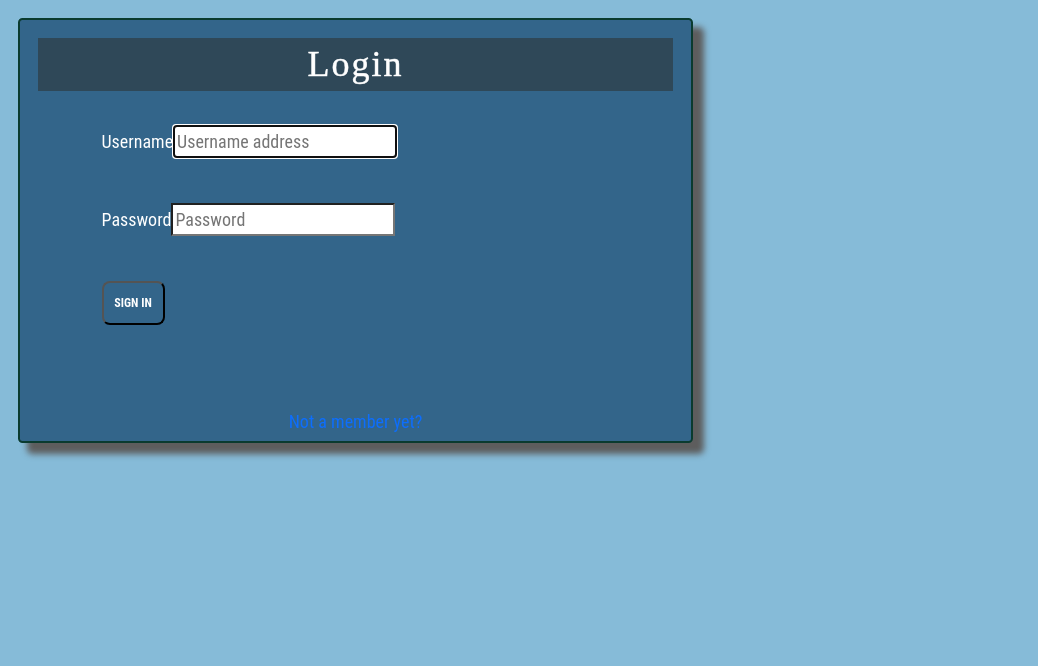
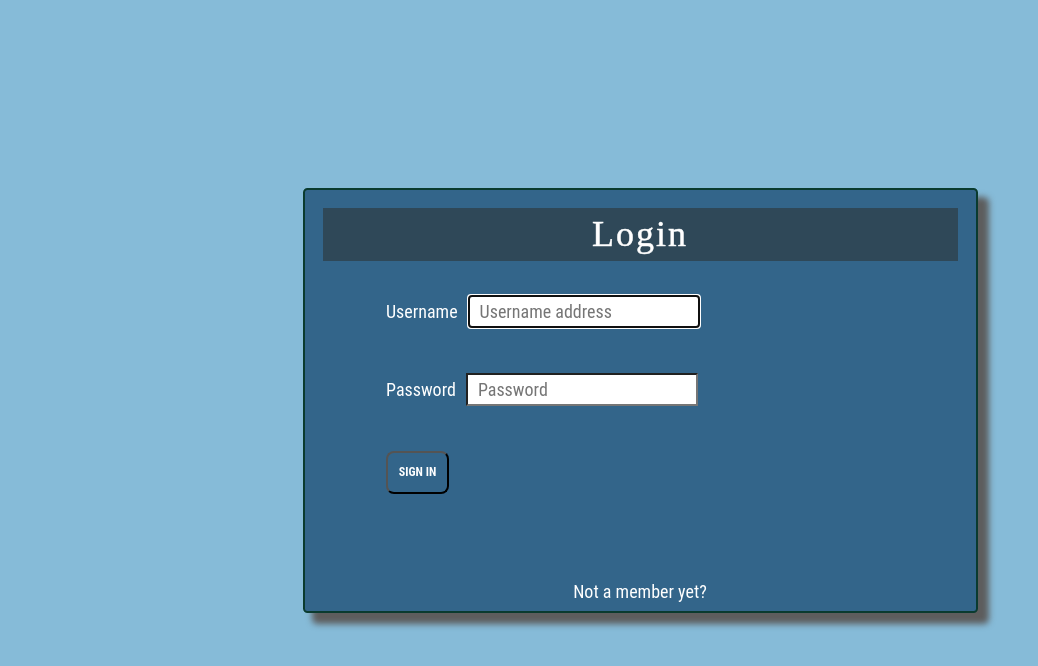
Before and after one commit to JakeBrooks98/OtherWorldsClient, a React (Create React App) app: page /login in a window 1280 px wide. Shown: the top 666 px of the page, without its empty margins (0-1038 px from the left). Built offline with nearby package versions, Linux system fonts and the light colour scheme; a web font is replaced by a local one.

Commit message:
fixed css and got rerender working

```diff
--- a/src/components/App.css
+++ b/src/components/App.css
@@ -4,7 +4,6 @@
 --------------------------------------------------------------*/
 body,
 button,
-input,
 select,
 textarea {
   color: #404040;
@@ -12,6 +11,19 @@ textarea {
   font-size: 14px;
   line-height: 1.5;
   background-color: #86BBD8!important;
+}
+
+input{
+  color: #404040;
+  font-family: "sans-serif, Comfortaa, Arial";
+  font-size: 14px;
+  line-height: 1.5;
+  padding-left: 10px;
+  background-color: white;
+}
+
+label{
+  padding-right: 10px;
 }
 
 h1, h2 {
@@ -103,6 +115,16 @@ a:active {
 
 .catalog{
     display: flex;
+    width: 90vw;
+    justify-content: space-evenly;
+    padding-left: 20px;
+    padding-right: 20px;
+}
+
+.catalog_content{
+  display:flex;
+  justify-content:center;
+  align-items:center;
 }
 
 .catalog-btn{
@@ -134,14 +156,16 @@ a:active {
   display:flex;
   justify-content: flex-end;
   align-items: center;
+  position:fixed;
+  right: 25px;
+  top:325px
 }
 
 .world-card{
   height: 425px!important;
   width: 395px!important;
-  border: 2px solid rgb(10, 59, 47);
-  border-radius: .25rem;
-  padding: 1rem;
+  border: 3px solid #0f3551!important;
+  border-radius: .65rem;
   margin: 1rem;
   box-shadow: 10px 10px 6px 1px #5d5d5d;
   flex: 0 0 19.7%;
@@ -158,6 +182,16 @@ a:active {
   color:white;
   width: 110%;
   padding-top: 50px;
+  display:flex;
+  align-items:center;
+  height:30%;
+  width:100%;
+  border-bottom: 3px solid #0f3551!important;
+
+}
+
+.card-body{
+  padding: 15px 7px!important;
 }
 
 .world-card:hover {
@@ -274,7 +308,3 @@ a:active {
   background-repeat: no-repeat;
   background-size: 100% 100%;
 }
-
-input{
-  background-color: white!important;
-}
--- a/src/components/auth/Auth.css
+++ b/src/components/auth/Auth.css
@@ -69,11 +69,6 @@ fieldset {
 }
 
 .login-box {
-    position: fixed;
-    left: 0;
-    top: 0;
-    right: 0;
-    bottom: 0;
     display: flex;
     flex-wrap:wrap;
     align-items: center;
@@ -91,7 +86,8 @@ fieldset {
   }
 
 .login-page{
-
+    height:100vh;
+    width:100vw;
     display: flex;
     align-items: center!important;
     justify-content: center!important;
@@ -110,3 +106,7 @@ fieldset{
     margin-top: 5px!important;
     margin-bottom: 5px!important;
 }
+
+.register-btn{
+    color:white!important
+}
--- a/src/components/auth/Login.js
+++ b/src/components/auth/Login.js
@@ -30,7 +30,7 @@ export const Login = () => {
   }
 
   return (
-    <main className="login-page">
+    <div className="login-page">
       <section className="login-box">
         <h2>Login</h2>
         <dialog ref={invalidDialog}>
@@ -53,9 +53,9 @@ export const Login = () => {
           </form>
         </section>
         <section>
-          <Link to="/register">Not a member yet?</Link>
+          <Link className="register-btn" to="/register">Not a member yet?</Link>
         </section>
       </section>
-    </main>
+    </div>
   )
 }
--- a/src/components/worlds/WorldCatalog.js
+++ b/src/components/worlds/WorldCatalog.js
@@ -62,7 +62,7 @@ export const WorldCatalog = () => {
                                     }
                                 }>
                                     <Link to={`/worlds/${world.id}`}><h3 className="card-header">{`${world.name}`}</h3></Link>
-                                    <p>{`${world.description}`}</p>
+                                    <p className="card-body">{`${world.description}`}</p>
                                 </div>
 
                             } else {
--- a/src/components/worlds/WorldManager.js
+++ b/src/components/worlds/WorldManager.js
@@ -37,7 +37,7 @@ export const deleteWorld = (worldId) => {
             "Authorization": `Token ${localStorage.getItem("auth_token")}`
      }
     })
-    .then(getAllWorlds)
+    .then(getAllWorlds())
 }
 
 //update a world
```
